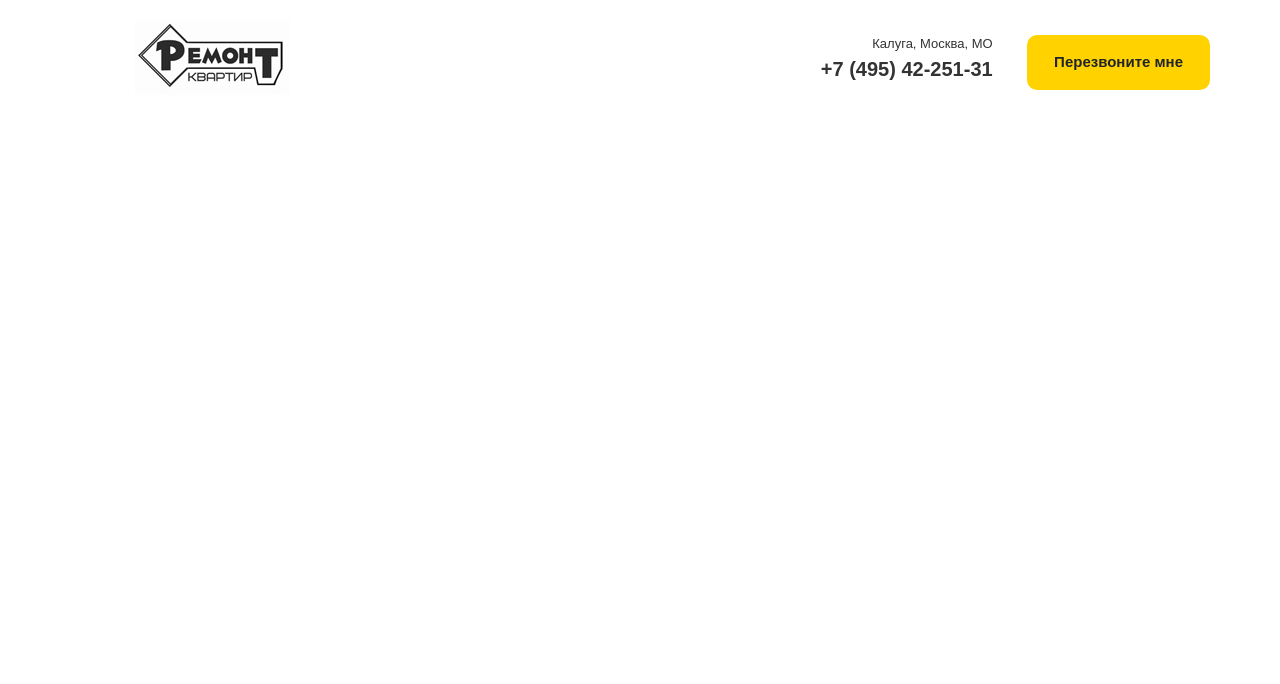
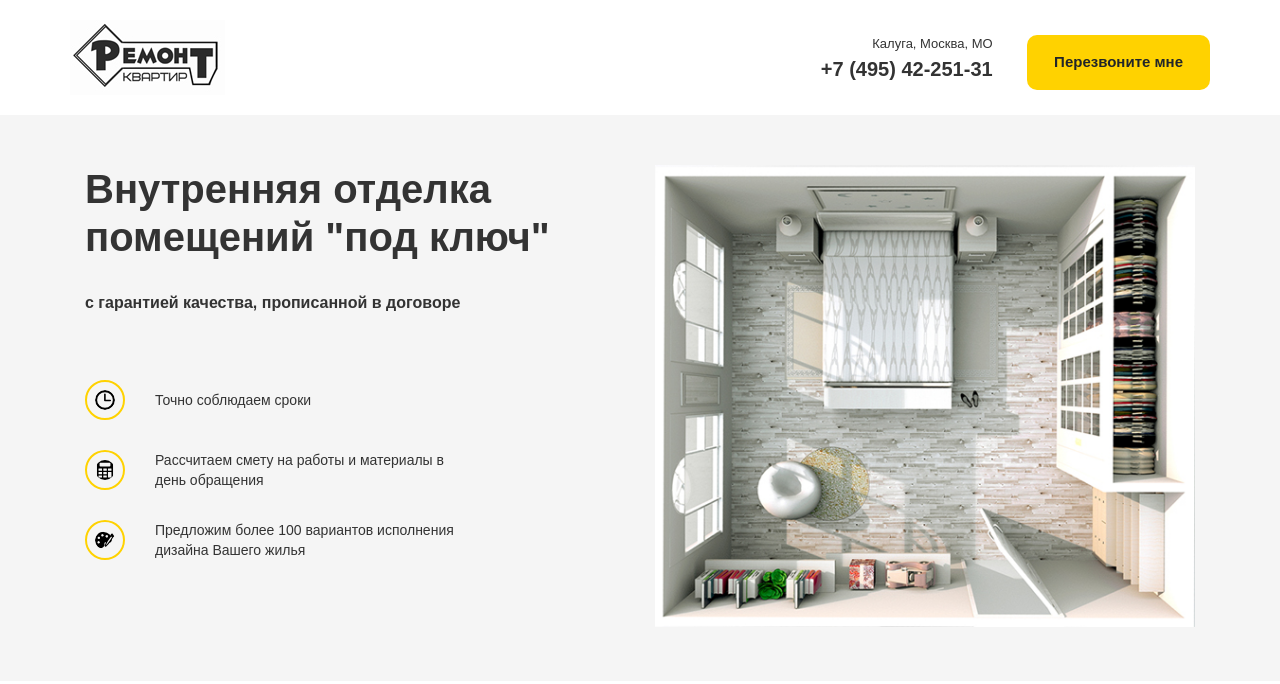
Before and after one commit to Nevovich/hata_repair, a plain HTML site: page index.html in a window 1280 px wide. Drawn offline with Linux system fonts and the light colour scheme; a web font is replaced by a local one.

Commit message:
Урок 13, вёрстка блока Hero

```diff
--- a/index.html
+++ b/index.html
@@ -11,7 +11,7 @@
     <header>
         <div class="container">
             <div class="header row justify-content-between align-items-center">
-                <img src="img\logo.jpg" alt="logo" class="col-6 col-sm-4 col-lg-3 header-logo">
+                <img src="img\logo.jpg" alt="logo" class="header-logo">
                 <div class="header-contact">
                     <div class="header-contact-mobile d-none d-md-inline-block">
                         <span>Калуга, Москва, МО</span>
@@ -23,5 +23,34 @@
             </div>
         </div>
     </header>
+    <main>
+        <section class="hero">
+            <div class="container">
+                <div class="row">
+                    <div class="hero-content col-12 col-lg-6">
+                        <h1 class="hero-content__title">Внутренняя отделка помещений "под ключ"</h1>
+                        <span class="hero-content__subtitle hero-content__subtitle_bold">с гарантией качества, прописанной в договоре</span>
+                        <div class="hero-list">
+                            <div class="hero-list__item d-flex align-items-center">
+                                <img src="img/hero-block/hero-image_alarm.svg" alt="alarm" class="hero-list__image hero-list__image_small">
+                                <p class="text hero-list__item_text">Точно соблюдаем сроки</p>
+                            </div>
+                            <div class="hero-list__item d-flex align-items-center">
+                                <img src="img/hero-block/hero-image_calculator.svg" alt="calculator" class="hero-list__image hero-list__image_small">
+                                <p class="text hero-list__item_text">Рассчитаем смету на работы
+                                    и материалы в день обращения</p>
+                            </div>
+                            <div class="hero-list__item d-flex align-items-center">
+                                <img src="img/hero-block/hero-image_paints.svg" alt="paints" class="hero-list__image hero-list__image_small">
+                                <p class="text hero-list__item_text">Предложим более 100 вариантов
+                                    исполнения дизайна Вашего жилья</p>
+                            </div>
+                        </div>
+                    </div>
+                    <img class="hero-image col-12 col-lg-6" src="img/hero-block/hero-image.jpg" alt="План Квартиры">
+                </div>
+            </div>
+        </section>
+    </main>
 </body>
 </html>
--- a/sass/_colors.sass
+++ b/sass/_colors.sass
@@ -1,2 +1,3 @@
 $orange: #ffd200
 $black: #333333
+$back-gray: #f5f5f5
--- a/sass/_media.sass
+++ b/sass/_media.sass
@@ -11,5 +11,8 @@
                 border-radius: 10px
 @media (min-width: 992px)
     // lg
+    .hero
+        &-image
+            margin: 0
 @media (min-width: 1200px)
     // xl
--- a/sass/main.sass
+++ b/sass/main.sass
@@ -1,9 +1,10 @@
-@import _colors.sass
-@import _fonts.sass
+@import colors
+@import fonts
 
 
 body
     font-family: 'MuseoSans', sans-serif
+    color: $black
 a
     color: $black
 header
@@ -30,5 +31,45 @@ header
             font-size: 12px
             padding: 15px 26px
             border-radius: 5px
+.hero
+    background-color: $back-gray
+    padding-top: 50px
+    padding-bottom: 54px
+    &-content
+        &__title
+            margin-bottom: 30px
+            font-weight: 700
+        &__subtitle
+            &_bold
+                font-weight: bold
+                display: block
+                margin-bottom: 50px
+    &-list
+        &__image
+            border: 2px solid $orange
+            border-radius: 50%
+            &_small
+                padding: 8px
+                margin-right: 30px
+        &__item
+            padding: 15px 0
+            &_text
+                line-height: 20px
+                margin: 0
+                font-size: 14px
+                max-width: 300px
+    &-image
+        margin-top: 40px
 
-@import _media.sass
+
+
+
+
+
+
+
+
+
+
+
+@import media
```
Also changed, not shown: css/main.min.css, img/hero-block/hero-image.jpg (added), img/hero-block/hero-image_alarm.svg (added), img/hero-block/hero-image_calculator.svg (added), img/hero-block/hero-image_paints.svg (added), 1 other file.
